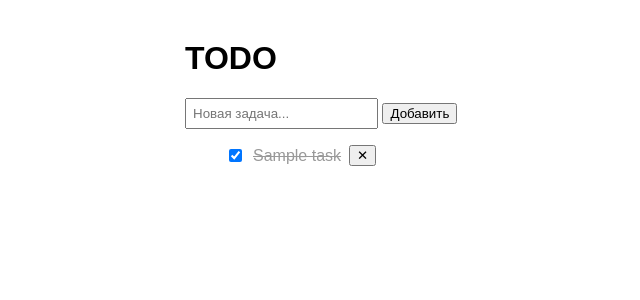
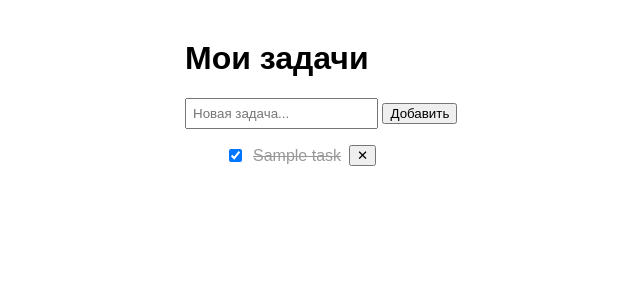
Before and after one commit to parrrshak/todo-app, a Flask app: page / in a window 1280 px wide. Shown: the top 300 px of the page, without its empty margins (205-845 px from the left). Run offline with Flask 3, Linux system fonts and the light colour scheme; tables that the repository leaves empty hold one stand-in row (values such as "Sample post").

Commit message:
Change heading text

```diff
--- a/templates/index.html
+++ b/templates/index.html
@@ -12,7 +12,7 @@
   </style>
 </head>
 <body>
-  <h1>TODO</h1>
+  <h1>Мои задачи</h1>
   <form id="form">
     <input id="input" placeholder="Новая задача..." required>
     <button>Добавить</button>
```
